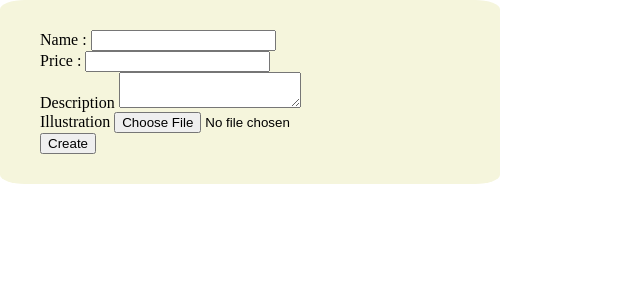
After one commit to juanvictorqwerty/GoodShop, a Django app: page /create-product/ in a window 1280 px wide. The commit adds this page. Shown: the top 300 px of the page, without its empty margins (0-640 px from the left). Run offline with Django 5.2, Linux system fonts and the light colour scheme.

Commit message:
All backen finished

```diff
--- a/GoodsShop/settings.py
+++ b/GoodsShop/settings.py
@@ -10,6 +10,7 @@ For the full list of settings and their values, see
 https://docs.djangoproject.com/en/5.1/ref/settings/
 """
 
+import os
 from pathlib import Path
 
 # Build paths inside the project like this: BASE_DIR / 'subdir'.
@@ -116,7 +117,7 @@ USE_TZ = True
 # Static files (CSS, JavaScript, Images)
 # https://docs.djangoproject.com/en/5.1/howto/static-files/
 
-STATIC_URL = 'static/'
+STATIC_URL = '/static/'
 
 STATICFILES_DIRS = [
     BASE_DIR / 'static'
--- a/Products/urls.py
+++ b/Products/urls.py
@@ -1,12 +1,13 @@
 from django.urls import path
-from .views import index
+from .views import CreateProduct, index
 from django.conf import settings
 from django.conf.urls.static import static
-from django.contrib import admin
+
 
 urlpatterns = [
     path ("",index, name="index"),
-    path ('admin/', admin.site.urls),
+    #product creation form without using the admin
+    path ("create-product/",CreateProduct.as_view(),name="create_product"), #create-product is an arbitrary name
 ]
 
 if settings.DEBUG :
--- a/Products/views.py
+++ b/Products/views.py
@@ -1,6 +1,6 @@
 from django.shortcuts import render, HttpResponse
-
 from Products.models import Product
+from django.views import View
 
 def index (request,*args,**kwargs):
     list_products = Product.objects.all()
@@ -9,6 +9,26 @@ def index (request,*args,**kwargs):
     }
     return render(request,"index.html",context)
 
+
+class CreateProduct(View) :
+
+    def get(self, request, *args,**kwargs):
+        return render(request,"Products_created/create_product.html")
+
+
+    def post(self,request,*args,**kwargs):
+
+        name = request.POST.get('name')
+        description= request.POST.get('description')
+        price= request.POST.get('price')
+        image= request.FILES.get('image')
+
+        product = Product.objects.create(name =name, description=description,price=price,image=image)
+
+        if product:
+            return HttpResponse("Successfully saved")
+        else:
+            return HttpResponse("Error")
 
 
 
--- /dev/null
+++ b/package.json
@@ -0,0 +1,5 @@
+{
+  "dependencies": {
+    "bootstrap": "^5.3.3"
+  }
+}
--- /dev/null
+++ b/static/css/create_product.css
@@ -0,0 +1,23 @@
+*{
+    margin: 0;
+    padding: auto;
+    box-sizing: border-box;
+}
+
+body{
+    align-items: center;
+}
+.wrapper{
+    border-radius: 5%;
+    border-color: orange;
+    background-color: beige;
+    width: 500px;
+    height: fit-content;
+    justify-content: center;
+    padding: 30px 40px;
+
+}
+.wrapper.input-box{
+    margin-top: 10px;
+    margin-bottom: 10px;
+}
--- a/static/css/index.css
+++ b/static/css/index.css
@@ -1,3 +1,3 @@
 *{
-    background-color: bisque;
+    background-color: azure;
 }
--- /dev/null
+++ b/templates/Products_created/create_product.html
@@ -0,0 +1,33 @@
+<!DOCTYPE html>
+<html lang="en">
+<head>
+
+    {% load static %}
+
+    <meta charset="UTF-8">
+    <meta name="viewport" content="width=device-width, initial-scale=1.0">
+    <link rel="stylesheet" type ="text/css" href="{% static 'css/create_product.css' %}">
+    <title>Create Product</title>
+</head>
+<body>
+   <div class="wrapper" >
+        <form method="POST" enctype="multipart/form-data">
+            {% csrf_token %}  <!--security tag required-->
+            <label for = "name">Name : </label>
+            <input type="text" name="name" id="name" required>
+            <br>
+            <label for = "price">Price : </label>
+            <input type = "number" name ="price" id="price" min="1" required>
+            <br>
+            <label for="description">Description</label>
+            <textarea name="description" id="description" required></textarea>
+            <br>
+            <label for ="image">Illustration</label>
+            <input type="file" name="image" id="image" required>
+            <br>
+            <button type = "submit">Create</button>
+
+        </form>
+    </div>
+</body>
+</html>
```
Also changed, not shown: templates/index.html (+11 -4 lines), db.sqlite3, media/images/817845.png (added), media/images/Screenshot_2024-06-27_194629.png (added), media/images/Screenshot_2024-09-17_223113.png (added), media/images/naruto-akatsuki-hd-wallpaper-wallpaper-preview.jpg (added), package-lock.json (added), templates/base.html (added), templates/navbar.html (added).
